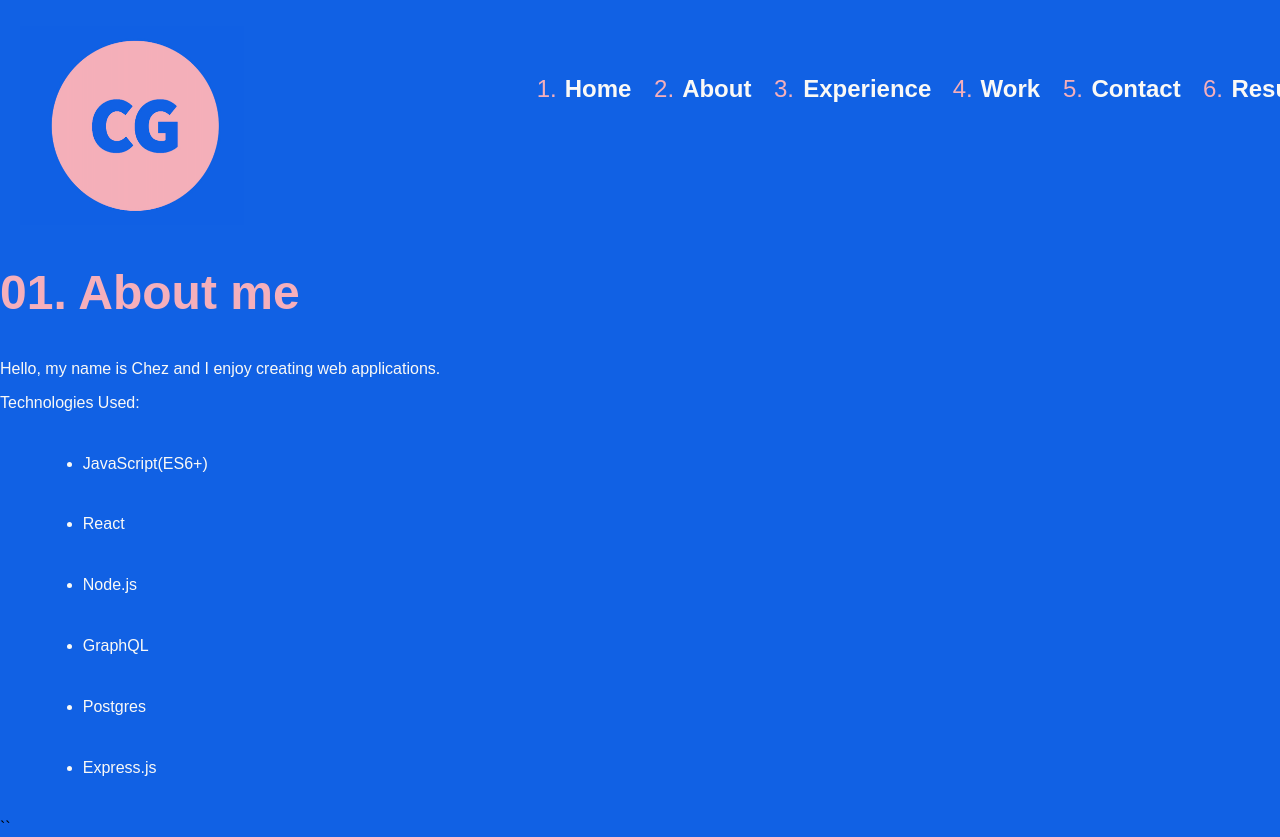
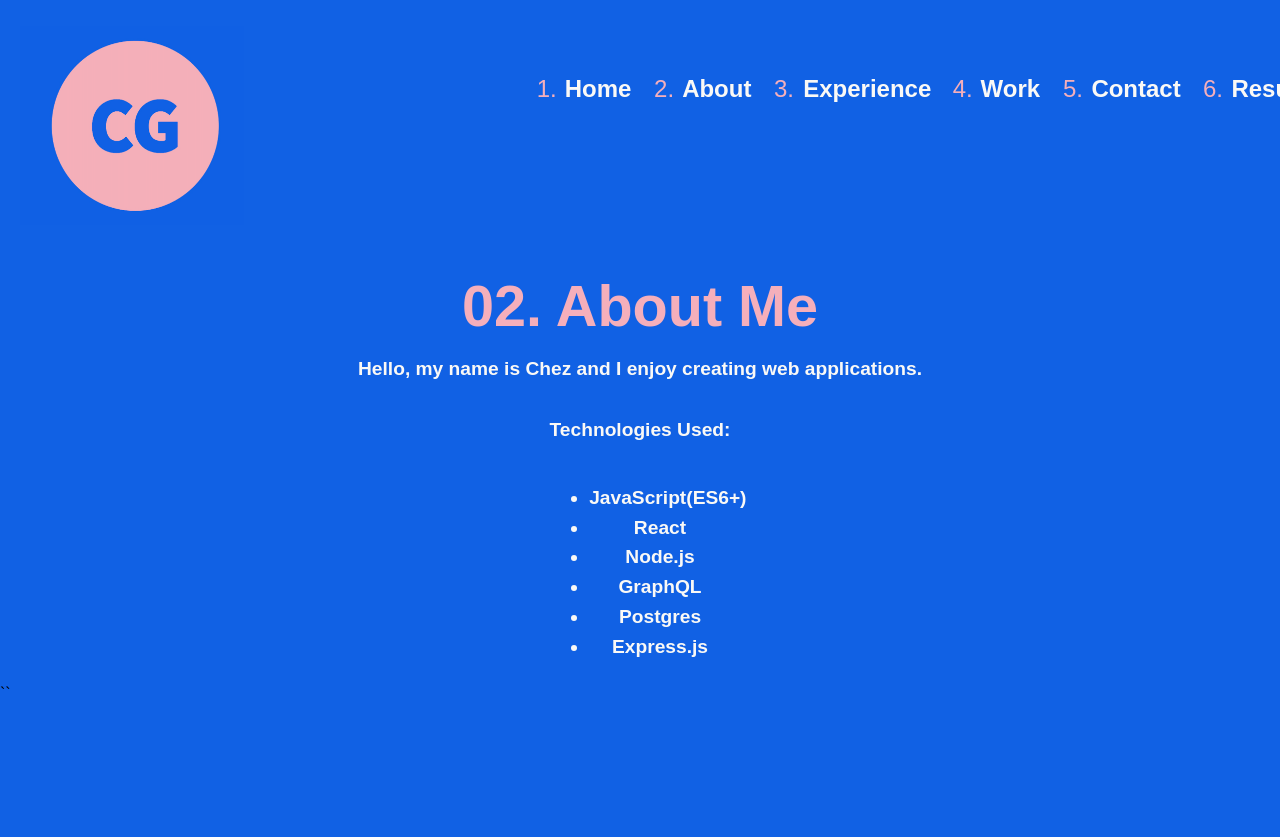
Before and after one commit to cagallo/chez-portfolio, a React (Create React App) app: page /About in a window 1280 px wide. Shown: the top 837 px of the page. After the commit the page ends 800 px from the top, so only its background shows below. Built offline with nearby package versions, Linux system fonts and the light colour scheme; a web font is replaced by a local one.

Commit message:
Add styling to components

```diff
--- a/src/components/About/About.js
+++ b/src/components/About/About.js
@@ -4,7 +4,7 @@ const About = () => {
     return (
         <section className='about'>
             <header>
-                <h1 className='about-header'>01. About me</h1>
+                <h1 className='about-header'>02. About Me</h1>
             </header>
             <p>Hello, my name is Chez and I enjoy creating web applications. </p>
             <p>Technologies Used:</p>
--- a/src/components/About/About.scss
+++ b/src/components/About/About.scss
@@ -1,6 +1,12 @@
 .about {
-    width: 70%;
     color: #FAF9F6;
+    display: flex;
+    flex-direction: column;
+    align-items: center;
+    text-align: center;
+    color: #FAF9F6;
+    font-weight: bolder;
+    font-size: 1.2rem;
     // display: flex;
     // justify-content: center;
 
@@ -10,6 +16,8 @@
     color: #F5AFBB;
     font-size: 3em;
     font-weight: bolder;
+    text-align: center;
+    margin-bottom: 0;
     // display: flex;
     // justify-content: center;
 }
--- a/src/components/Experience/Experience.js
+++ b/src/components/Experience/Experience.js
@@ -1,6 +1,8 @@
+import './Experience.scss'
+
 const Experience = () => {
     return (
-        <h1>Software Engineer- Coupa Software</h1>
+        <h1 className="experience-header">03. Where I've Worked</h1>
     )
 }
 
--- a/src/components/Experience/Experience.scss
+++ b/src/components/Experience/Experience.scss
@@ -0,0 +1,7 @@
+.experience-header {
+  text-align: center;
+  font-size: 3.5em;
+  font-weight: bolder;
+  color: #F5AFBB;
+  margin-bottom: 0;
+}
--- a/src/components/ProjectCard/ProjectCard.scss
+++ b/src/components/ProjectCard/ProjectCard.scss
@@ -1,5 +1,5 @@
 .project-card {
-  margin-bottom: 8%;
+  margin-bottom: 5%;
   display: grid;
   grid-template-columns: 50% 50%;
   border: 10px solid #F5AFBB;
--- a/src/components/Work/Work.js
+++ b/src/components/Work/Work.js
@@ -29,7 +29,7 @@ const Work = () => {
 
     return (
         <div className="projects">
-            <h1 className="projects-headline">04. Check Out My Projects</h1>
+            <h1 className="projects-headline">04. Some Things I've Built</h1>
             { error && error }
             <section className="projects-grid">
                 { projects.map(project => {
```
